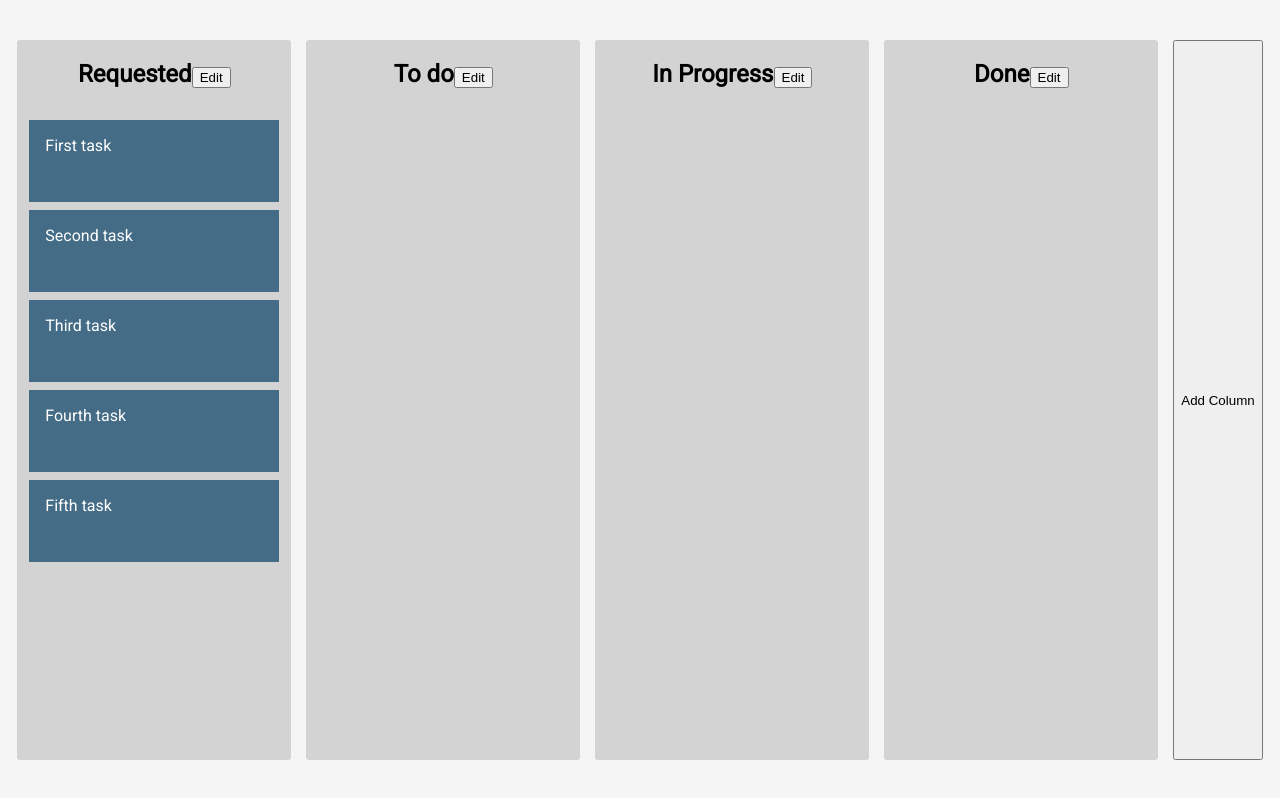
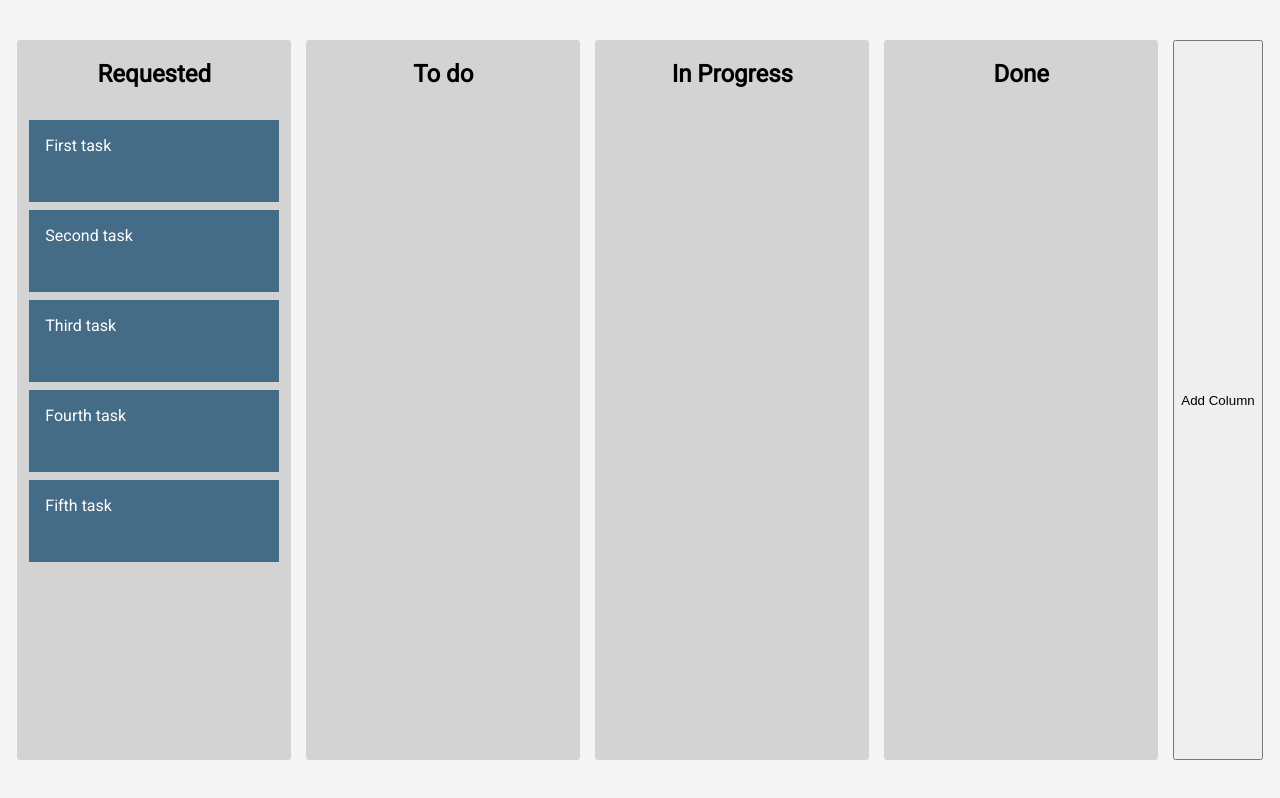
Before and after one commit to shaychoo/trello-clone2, a React (Create React App) app: page / in a window 1280 px wide. Shown: the top 798 px of the page. Built offline with nearby package versions, Linux system fonts and the light colour scheme.

Commit message:
edit title works

```diff
--- a/src/TaskColumn.jsx
+++ b/src/TaskColumn.jsx
@@ -4,6 +4,10 @@ import Task from "./Task";
 import TaskColumnTitle from "./TaskColumnTitle";
 
 export default class TaskColumn extends Component {
+  titleChanged = (newTitle) => {
+    this.props.column.name = newTitle;
+    this.forceUpdate();
+  };
   render() {
     const { columnId, column } = this.props;
     return (
@@ -19,9 +23,11 @@ export default class TaskColumn extends Component {
           }}
           key={columnId}
         >
-          <h2>
-            <TaskColumnTitle title={column.name}></TaskColumnTitle>
-          </h2>
+          <TaskColumnTitle
+            title={column.name}
+            noChange={this.titleChanged}
+          ></TaskColumnTitle>
+
           <div style={{ margin: 8 }}>
             <Droppable droppableId={columnId} key={columnId}>
               {(provided, snapshot) => {
--- a/src/TaskColumnTitle.jsx
+++ b/src/TaskColumnTitle.jsx
@@ -1,19 +1,43 @@
-import React, { useState } from "react";
+import React, { useState, useEffect } from "react";
 
 export default function TaskColumnTitle(props) {
   const [editMode, setEditMode] = useState(false);
+  const [textValue, setTextValue] = useState(props.title);
+
+  useEffect(() => {
+    if (!editMode) {
+      console.log("needToSave", textValue);
+      props.noChange(textValue);
+    } else {
+      console.log("edit", textValue);
+    }
+    return () => {};
+  }, [editMode]);
   return (
     <>
-      <span hidden={editMode}>{props.title}</span>
-      <input type="text" hidden={!editMode} defaultValue={props.title} />
-
-      <button
+      <h2
+        hidden={editMode}
         onClick={() => {
           setEditMode(!editMode);
         }}
       >
-        {editMode ? "Save" : "Edit"}
-      </button>
+        {props.title}
+      </h2>
+      <input
+        type="text"
+        hidden={!editMode}
+        defaultValue={props.title}
+        onChange={(event) => setTextValue(event.target.value)}
+        onKeyUp={(event) => {
+          if (event.key === "Enter") {
+            event.preventDefault();
+            setEditMode(!editMode);
+          }
+        }}
+        onBlur={() => {
+          setEditMode(!editMode);
+        }}
+      />
     </>
   );
 }
```
